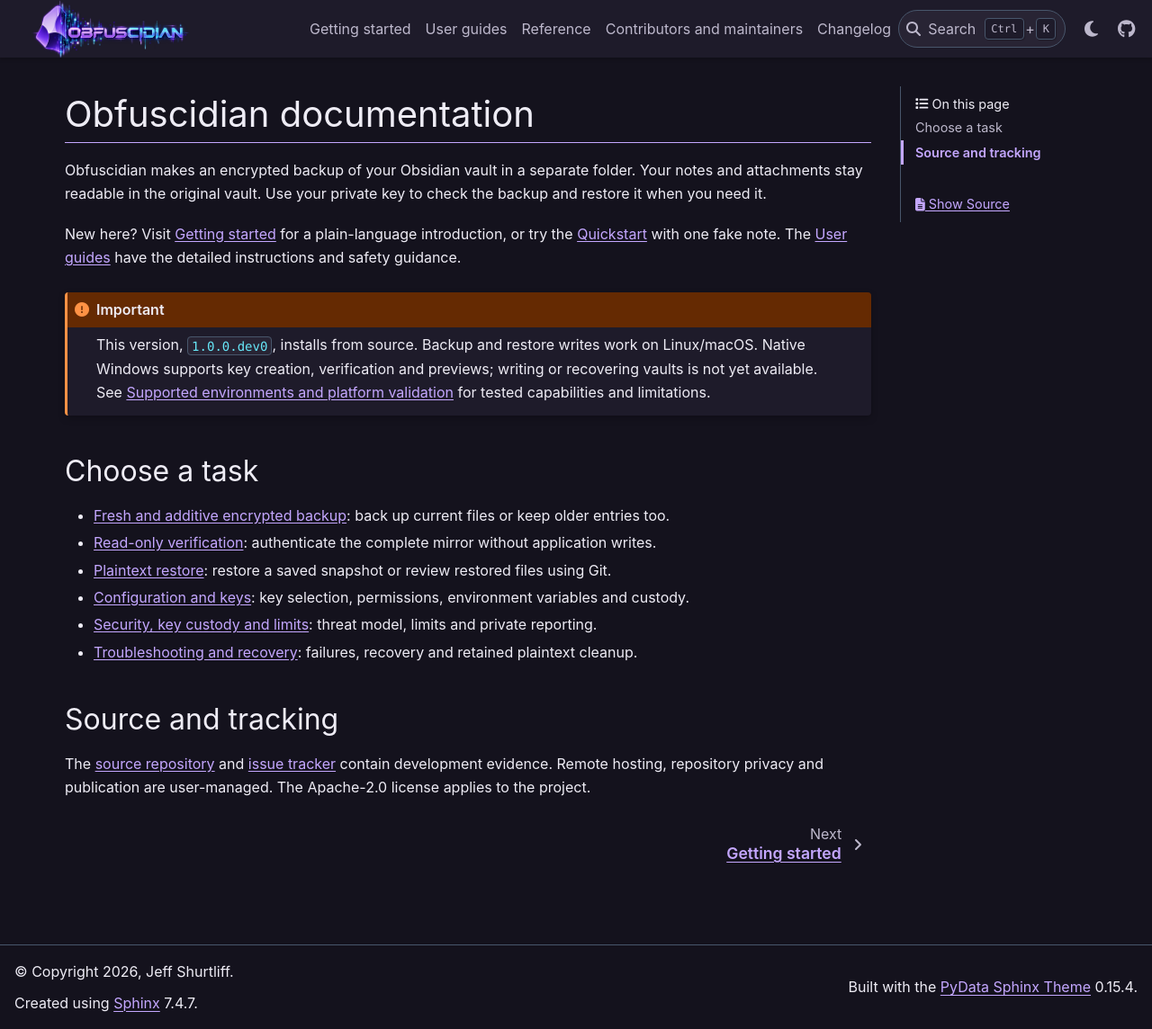
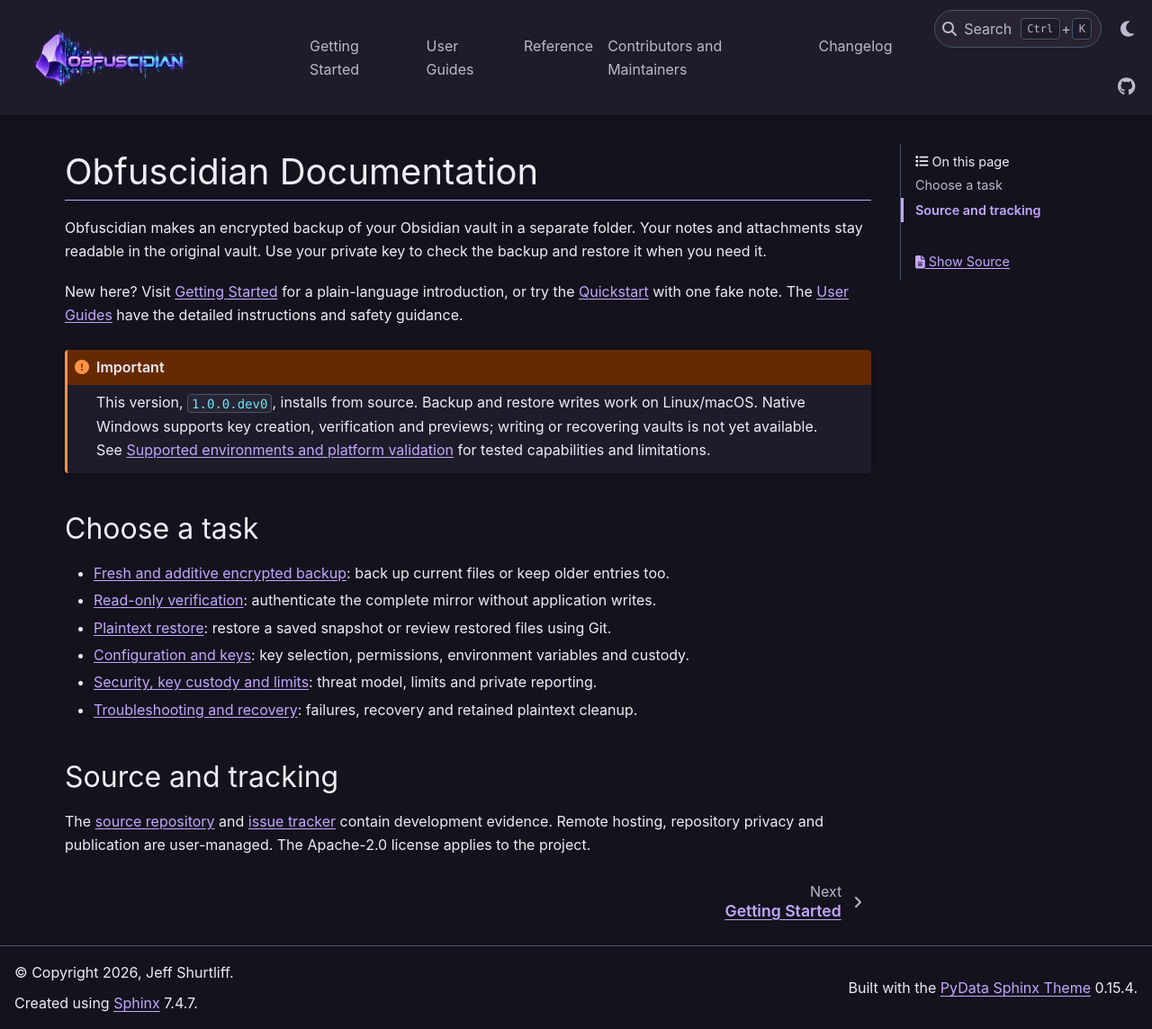
Before and after one commit to jeffshurtliff/obfuscidian, a Sphinx documentation site: the page built from docs/index.rst, in a window 1280 px wide and 1144 px high. Shown: the whole window at 90% size. Built offline with Sphinx 7.4.7 and the PyData theme 0.15.4, drawn with Linux system fonts in a browser that asks for light colours.

```diff
--- a/docs/getting-started/index.rst
+++ b/docs/getting-started/index.rst
@@ -1,4 +1,4 @@
-Getting started
+Getting Started
 ===============
 
 New to encrypted backups or the command line? Start here. Each page introduces
@@ -65,7 +65,7 @@ key creation, verification and previews. See :doc:`../PLATFORMS`.
       Review restored files in a separate Git workspace.
 
 Go deeper when you are ready
---------------------------------
+----------------------------
 
 The :doc:`../guides/index` cover detailed installation, a complete synthetic
 restore rehearsal, configuration, backup, restore and troubleshooting.
--- a/docs/guides/index.rst
+++ b/docs/guides/index.rst
@@ -1,4 +1,4 @@
-User guides
+User Guides
 ===========
 
 These guides explain the choices, options and safety details behind each task.
--- a/docs/index.rst
+++ b/docs/index.rst
@@ -1,4 +1,4 @@
-Obfuscidian documentation
+Obfuscidian Documentation
 =========================
 
 Obfuscidian makes an encrypted backup of your Obsidian vault in a separate
--- a/docs/maintainers/index.rst
+++ b/docs/maintainers/index.rst
@@ -1,4 +1,4 @@
-Contributors and maintainers
+Contributors and Maintainers
 ============================
 
 Keep work bounded to the requested task, reviewable and public-safe. Git history
```
Also changed, not shown: docs/_templates/layout.html (added, +9 -0 lines).
